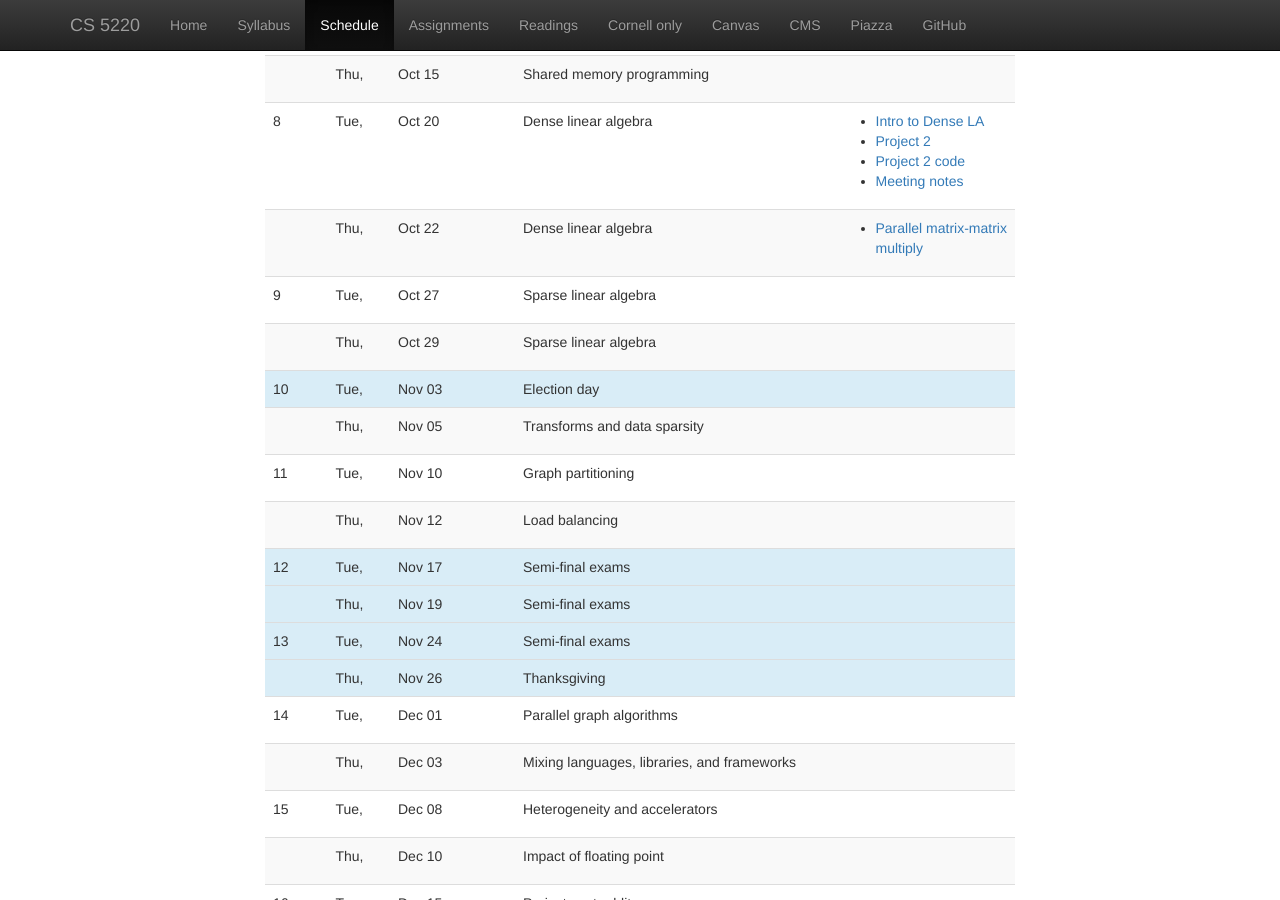
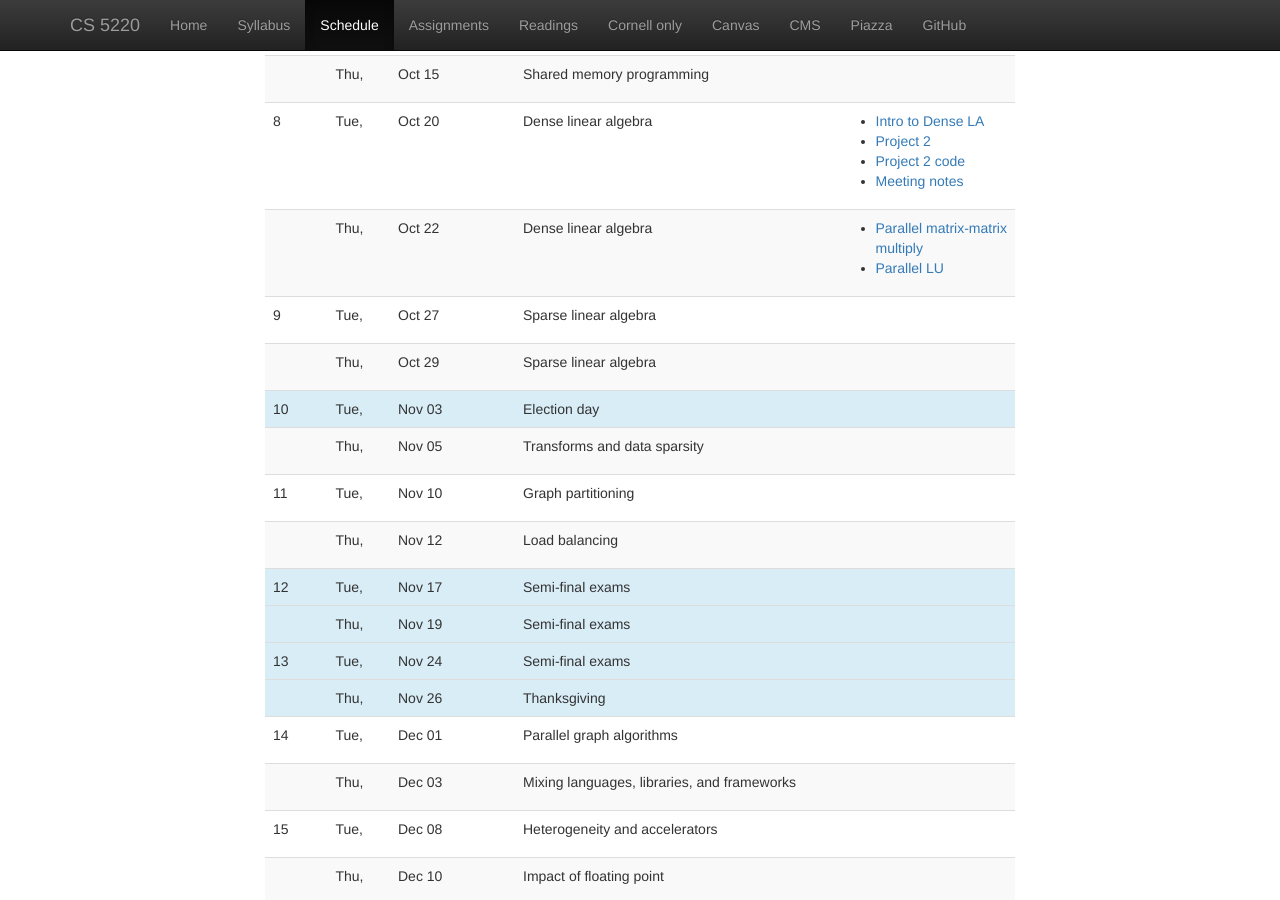
Before and after one commit to cs5220-f20/web, a Jekyll site: the page built from web/schedule.html, in a window 1280 px wide and 900 px high, scrolled down 1526 px. Built offline with Jekyll 4.4.1, drawn with Linux system fonts in a browser that asks for light colours; nearby versions of some CDN libraries.

Commit message:
Add parallel LU lecture.

```diff
--- a/web/_data/lectures.yml
+++ b/web/_data/lectures.yml
@@ -167,6 +167,8 @@
   files:
     - info: Parallel matrix-matrix multiply
       file: lec/2020-10-22-matmul.html
+    - info: Parallel LU
+      file: lec/2020-10-22-lu.html
 # =================
 # Week 7
 #
```
